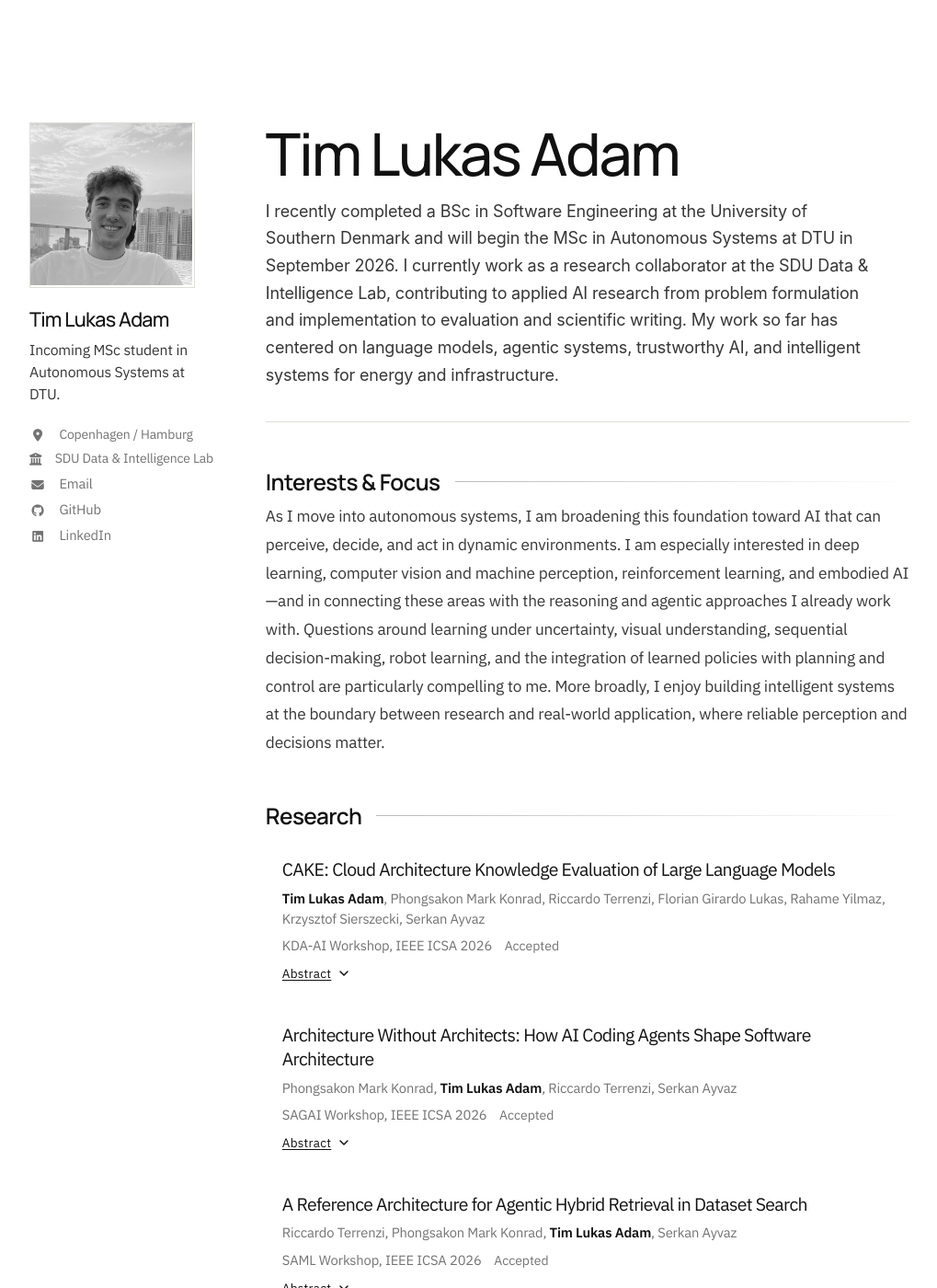
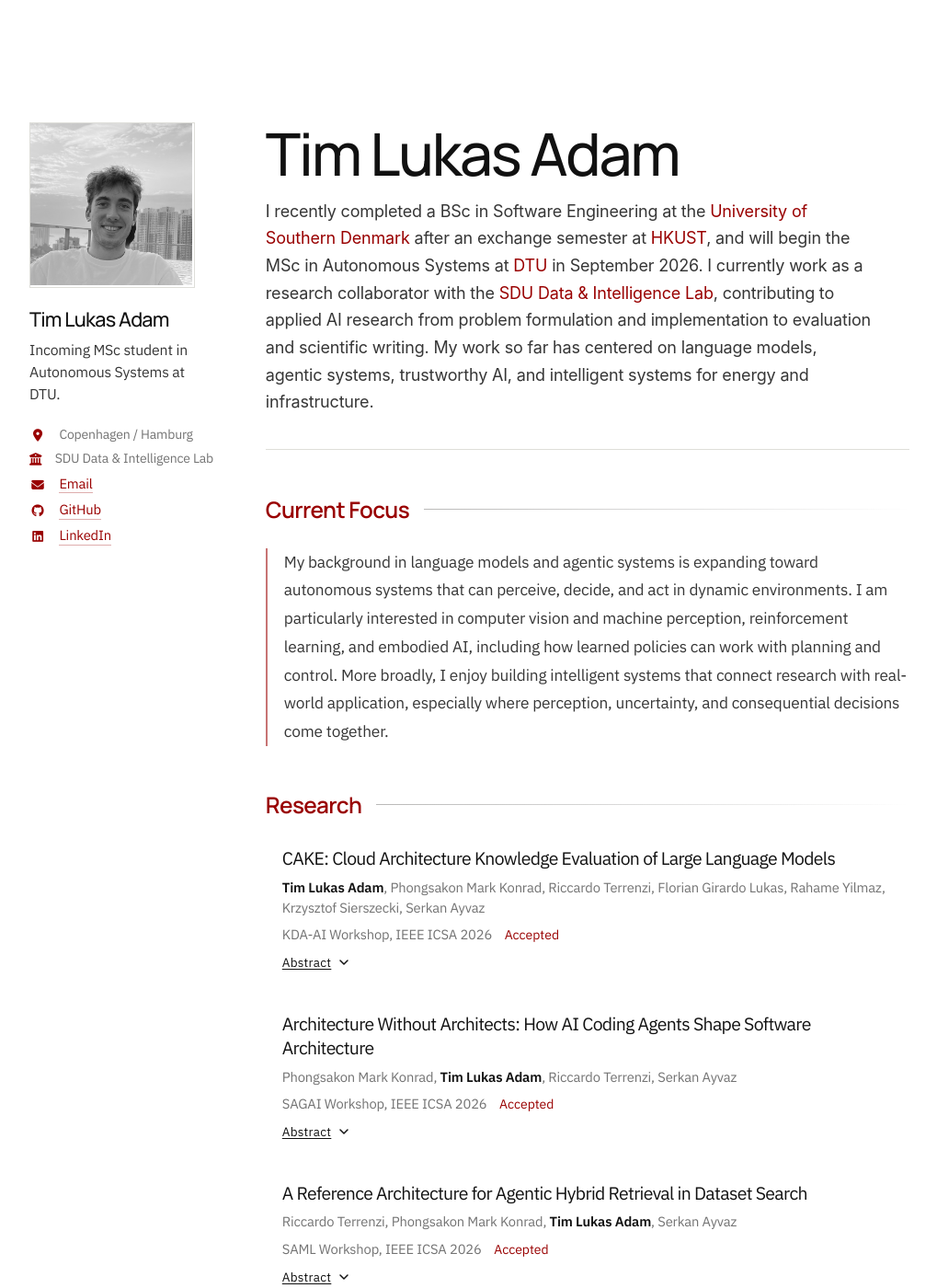
Before and after one commit to timadam03/timadam03.github.io, a Jekyll site: the page built from _pages/about.md, in a window 1280 px wide and 1400 px high. Shown: the whole window at 92% size, without its empty margins (128-1147 px from the left). Built offline with Jekyll 4.4.1, drawn with Linux system fonts in a browser that asks for light colours; some of the changed text lies outside the part shown.

Commit message:
Add linked intro and DTU color accents

```diff
--- a/_includes/head/custom.html
+++ b/_includes/head/custom.html
@@ -2612,6 +2612,62 @@ ul.edu-courses li {
   border: 0;
   object-fit: cover;
 }
+
+/* Restrained DTU-inspired accents */
+:root {
+  --dtu-red: #990000;
+  --dtu-red-dark: #6f0000;
+  --dtu-red-soft: #f7ecec;
+}
+
+.page__content h2,
+.research-section h2 {
+  color: var(--dtu-red);
+}
+
+.page__content a:not(.paper-card-hitbox),
+.profile-details a {
+  color: var(--dtu-red) !important;
+  border-bottom-color: rgba(153, 0, 0, 0.32);
+}
+
+.page__content a:not(.paper-card-hitbox):hover,
+.profile-details a:hover {
+  color: var(--dtu-red-dark) !important;
+  border-bottom-color: var(--dtu-red-dark);
+}
+
+.profile-lede a,
+.profile-lede a:hover {
+  border-bottom: 0 !important;
+  text-decoration: none !important;
+}
+
+.profile-details i,
+.paper-status {
+  color: var(--dtu-red) !important;
+}
+
+.focus-copy {
+  margin-top: 1.1rem !important;
+  padding-left: 1rem;
+  border-left: 2px solid rgba(153, 0, 0, 0.55);
+}
+
+.paper-item:hover {
+  background: var(--dtu-red-soft) !important;
+  box-shadow: inset 2px 0 0 var(--dtu-red) !important;
+}
+
+.project-desc strong {
+  color: var(--dtu-red);
+  font-weight: 600;
+}
+
+::selection {
+  color: #ffffff;
+  background: var(--dtu-red);
+}
 </style>
 
 <script>
--- a/_pages/about.md
+++ b/_pages/about.md
@@ -26,13 +26,13 @@ comments: false
 <header class="profile-section">
   <div class="profile-copy">
     <h1 class="profile-name">Tim Lukas Adam</h1>
-    <p class="profile-lede">I recently completed a BSc in Software Engineering at the University of Southern Denmark and will begin the MSc in Autonomous Systems at DTU in September 2026. I currently work as a research collaborator at the SDU Data &amp; Intelligence Lab, contributing to applied AI research from problem formulation and implementation to evaluation and scientific writing. My work so far has centered on language models, agentic systems, trustworthy AI, and intelligent systems for energy and infrastructure.</p>
+    <p class="profile-lede">I recently completed a BSc in Software Engineering at the <a href="https://www.sdu.dk/en/">University of Southern Denmark</a> after an exchange semester at <a href="https://hkust.edu.hk/">HKUST</a>, and will begin the MSc in Autonomous Systems at <a href="https://www.dtu.dk/english/">DTU</a> in September 2026. I currently work as a research collaborator with the <a href="https://aiml-sdu.github.io/">SDU Data &amp; Intelligence Lab</a>, contributing to applied AI research from problem formulation and implementation to evaluation and scientific writing. My work so far has centered on language models, agentic systems, trustworthy AI, and intelligent systems for energy and infrastructure.</p>
   </div>
 </header>
 
-## Interests &amp; Focus
+## Current Focus
 
-<p class="focus-copy">As I move into autonomous systems, I am broadening this foundation toward AI that can perceive, decide, and act in dynamic environments. I am especially interested in deep learning, computer vision and machine perception, reinforcement learning, and embodied AI—and in connecting these areas with the reasoning and agentic approaches I already work with. Questions around learning under uncertainty, visual understanding, sequential decision-making, robot learning, and the integration of learned policies with planning and control are particularly compelling to me. More broadly, I enjoy building intelligent systems at the boundary between research and real-world application, where reliable perception and decisions matter.</p>
+<p class="focus-copy">My background in language models and agentic systems is expanding toward autonomous systems that can perceive, decide, and act in dynamic environments. I am particularly interested in computer vision and machine perception, reinforcement learning, and embodied AI, including how learned policies can work with planning and control. More broadly, I enjoy building intelligent systems that connect research with real-world application, especially where perception, uncertainty, and consequential decisions come together.</p>
 
 ## Research
 
@@ -137,7 +137,7 @@ comments: false
   <div class="project-item">
     <h3 class="project-title">Heimdall: Only the Safe Shall Pass</h3>
     <p class="project-meta">Bachelor Thesis · Danfoss · 2026</p>
-    <p class="project-desc">A conformal verifier between autonomous bidders and the Nordic electricity balancing market. Co-developed as an end-to-end system combining probabilistic forecasting, conformal prediction, and LLM-based bidding agents to make market bids safer and auditable. Awarded best bachelor thesis in the SDU Software Engineering programme and nominated for Best TEK Bachelor Thesis 2026.</p>
+    <p class="project-desc">A conformal verifier between autonomous bidders and the Nordic electricity balancing market. Co-developed as an end-to-end system combining probabilistic forecasting, conformal prediction, and LLM-based bidding agents to make market bids safer and auditable. <strong>Awarded best bachelor thesis in the SDU Software Engineering programme and nominated for Best TEK Bachelor Thesis 2026.</strong></p>
   </div>
   <div class="project-item">
     <h3 class="project-title">Automated Tag and Summary Generation for Audio/Video Content</h3>
```
